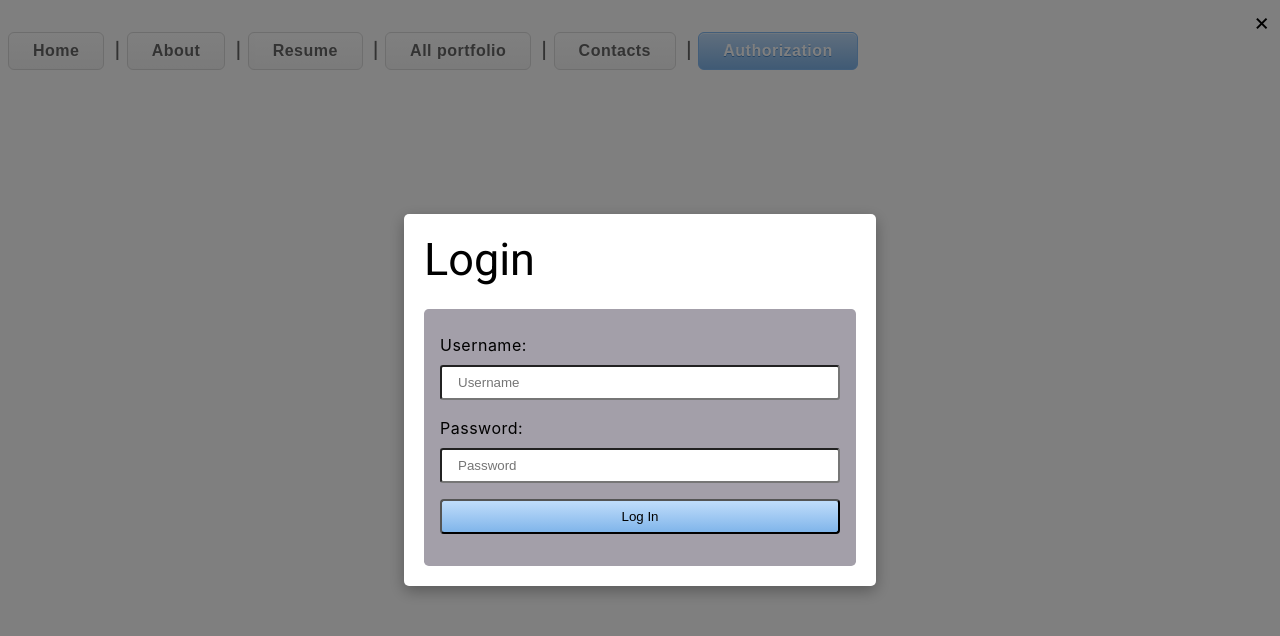
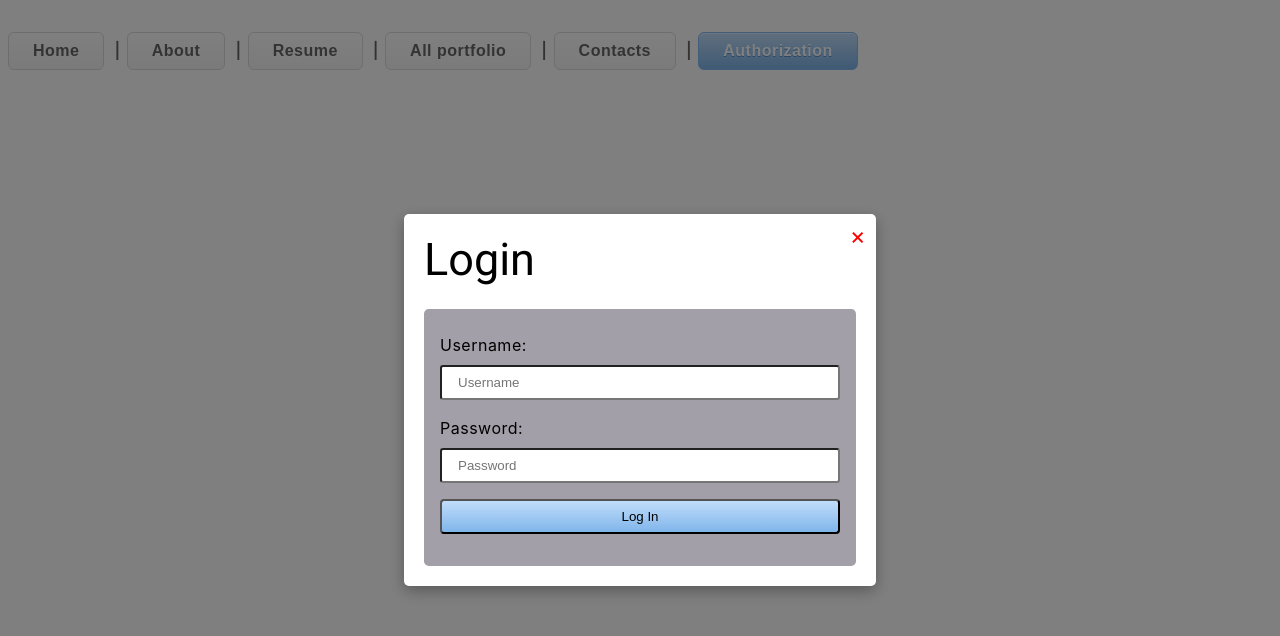
Before and after one commit to AlexandrSherbina/my-portfolio, an Angular app: page /app-login in a window 1280 px wide. Both pictures are taken after a click on the button "Login". Shown: the top 636 px of the page. Built offline with nearby package versions, Linux system fonts and the light colour scheme.

Commit message:
added function closed out popup content

```diff
--- a/src/app/login/login.component.html
+++ b/src/app/login/login.component.html
@@ -2,8 +2,8 @@
 <button class="btn-primary-pf" (click)="togglePopup()">Login</button>
 
 <!-- Popup окно -->
-<div class="popup" *ngIf="isPopupOpen">
-    <div class="popup-content">
+<div class="popup" *ngIf="isPopupOpen" (click)="onBackgroundClick($event)">
+    <div class="popup-content" (click)="$event.stopPropagation()">
         <span class="close" (click)="togglePopup()">&times;</span>
         <h2>Login</h2>
         <form>
--- a/src/app/login/login.component.scss
+++ b/src/app/login/login.component.scss
@@ -84,6 +84,7 @@ $color-user-online: #50cd54;
   }
 
   .popup-content {
+    position:relative;
     background-color: #fff;
     padding: 20px;
     border-radius: 5px;
@@ -96,5 +97,6 @@ $color-user-online: #50cd54;
     top: 10px;
     right: 10px;
     font-size: 24px;
+    color: red;
     cursor: pointer;
   }
--- a/src/app/login/login.component.ts
+++ b/src/app/login/login.component.ts
@@ -23,6 +23,12 @@ export class LoginComponent {
     this.isPopupOpen = !this.isPopupOpen;
   }
 
+  onBackgroundClick(event: MouseEvent) {
+    if (this.isPopupOpen) {
+      this.togglePopup();
+    }
+  }
+
   onSubmit() {
     this.authService.login(this.username, this.password).subscribe(
       response => {
```
